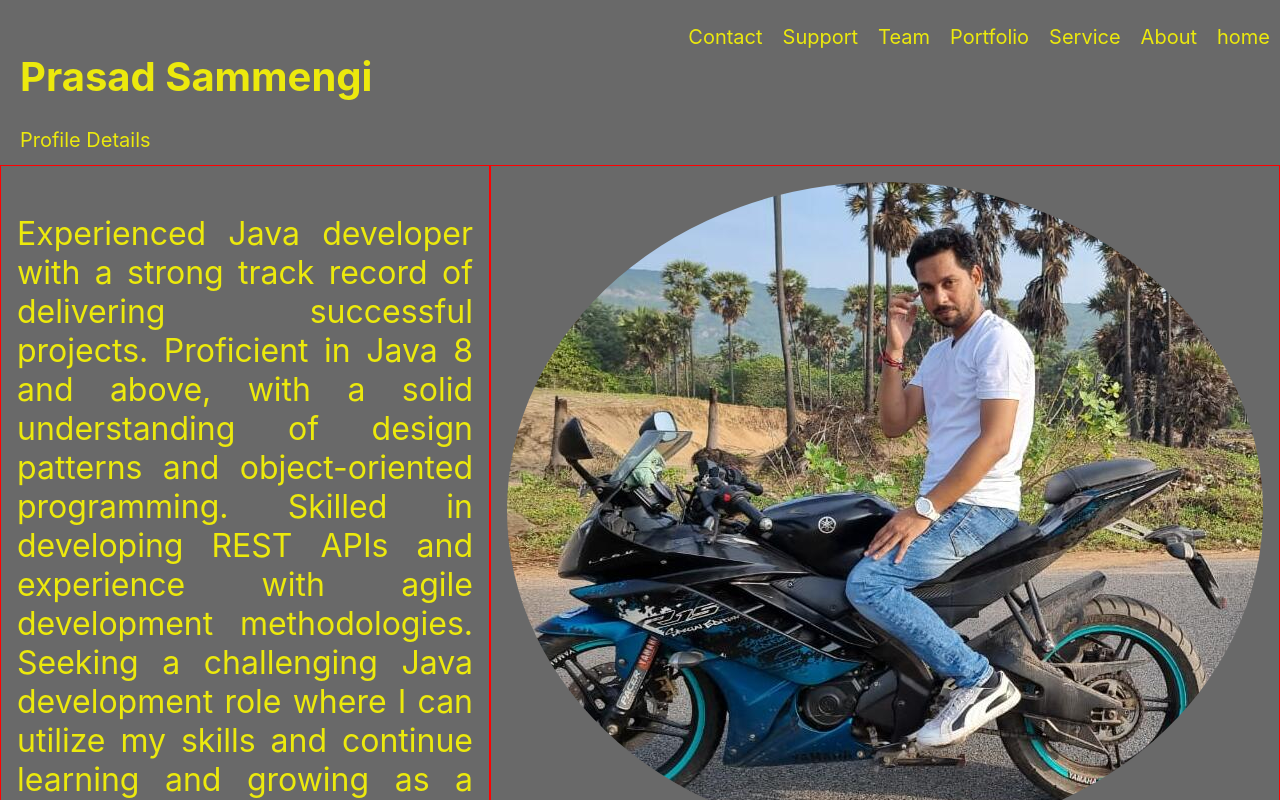
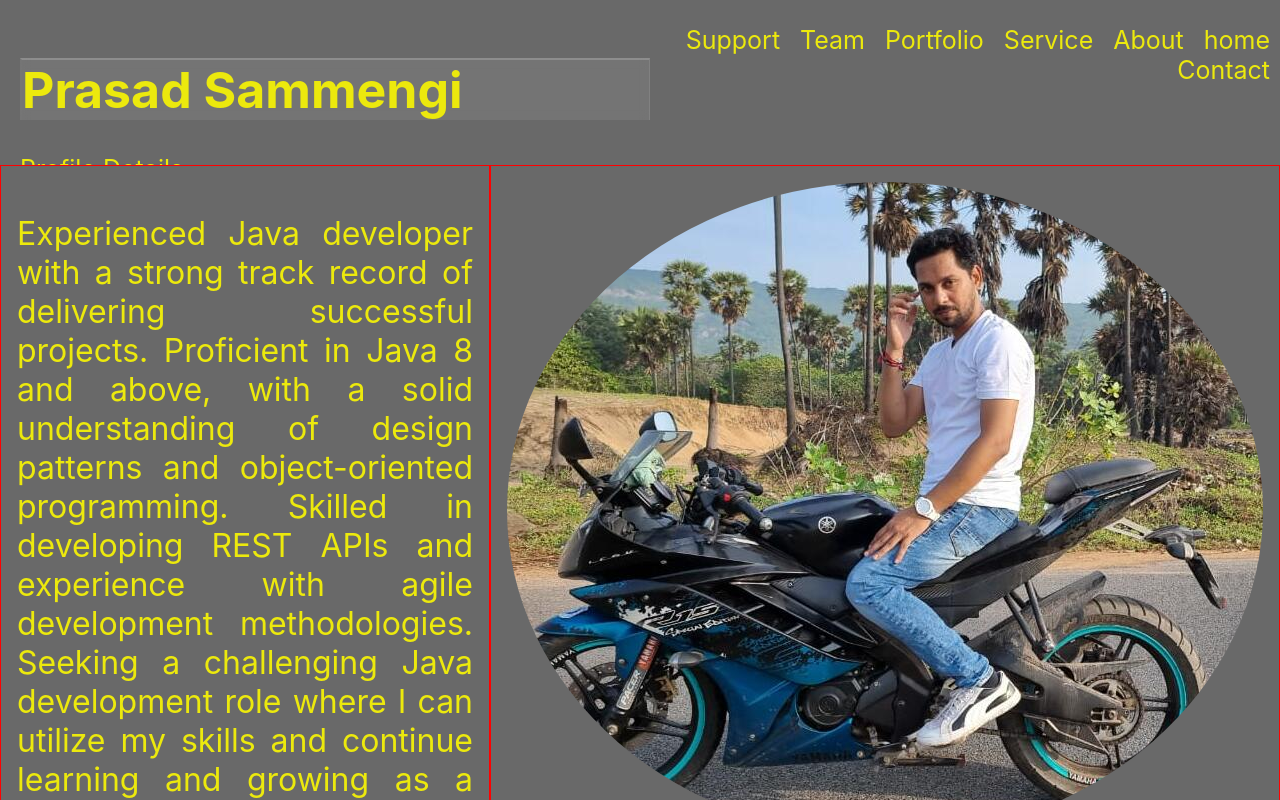
Before and after one commit to durgasammengi/react-app1, a React (Create React App) app: page / in a window 1280 px wide. Shown: the top 800 px of the page. Built offline with nearby package versions, Linux system fonts and the light colour scheme.

Commit message:
new data

```diff
--- a/public/index.html
+++ b/public/index.html
@@ -3,8 +3,9 @@
   <head>
     <meta charset="utf-8" />
     <link rel="icon" href="%PUBLIC_URL%/nsd.ico" />
-    <meta name="viewport" content="width=device-width, initial-scale=1" />
+    <meta name="viewport" content="width=device-width, initial-scale=1.0" />
     <meta name="theme-color" content="#000000" />
+
     <meta
       name="description"
       content="Web site created using create-react-app"
--- a/src/components/header/header.css
+++ b/src/components/header/header.css
@@ -1,6 +1,6 @@
 .header{
     position: absolute;
-    font-size: 20px;
+    font-size: 25px;
     top: 0;
     left: 0;
     width: 100%;
@@ -13,15 +13,33 @@
     margin: 0;
     padding: 0;
 }
+.myLogo{
+    content: url("../../../public/nsd.png");
+    background-image:"../../../public/logo192.png";
+    width: 5opx;
+    height: 50px;
+    position: relative;
+}
 .myName{
     width: 50%;
     padding-left: 20px;
+}
+
+.myName h1{
+    backdrop-filter: grayscale(.8) blur(5px);
+box-shadow: inset 0 0 0 200px rgba(255,255,255,0.08);
+
+border-top: 2px solid rgba(225, 225, 225, 0.3);
+border-left: 2px solid rgba(225, 225, 225, 0.1);
+border-right: 1px solid rgba(225, 225, 225, 0.2);
+
 }
 
 .nav{
    overflow: hidden;
    float: right;
    width: 50%;
+   display: flow-root;
 }
 
 .nav a {
@@ -31,7 +49,7 @@
     animation: animate 1s ease-in alternate-reverse;
     transition: 4s;
     float: right;
-    display: block;
+    display: flex;
 
 }
 
@@ -49,16 +67,16 @@
     /* border-radius: 4px; */
 }
 
-@media screen and (max-width:600px){
+@media screen and (max-width:800px){
     .nav a:not(:first-child){display: none;}
     .nav a.icon{
         float: right;
-        display: block;
+        display: flex;
     }
 
 }
 
-@media screen and (max-width:600px) {
+@media screen and (max-width:800px) {
     .nav.responsive {position: relative;
         padding-right: 35px;}
     .nav.responsive .icon{
--- a/src/components/header/header.js
+++ b/src/components/header/header.js
@@ -3,18 +3,7 @@ import "./header.css";
 
 export default function Header(props){
 
-    // script>
-    //             function myFunction() {
-    //             var x = document.getElementById("myTopnav");
-    //             if (x.className === "topnav") {
-    //                 x.className += " responsive";
-    //             } else {
-    //                 x.className = "topnav";
-    //             }
-    //             }
-    //             </script>
-
-        const myfunction =()=>{
+           const myfunction =()=>{
             var x1 = document.getElementById("menu");
             x1.classList.toggle("change");
             var x = document.getElementById("marker");
@@ -32,6 +21,7 @@ export default function Header(props){
 
     return (
         <div className="header">
+            {/* <div className="myLogo"></div> */}
             <div className="myName">
             <h1>{props.title}</h1>
             <p>{props.subTitle}</p>
```
Also changed, not shown: public/nsd.png (added), src/App.css (line endings or trailing spaces).
